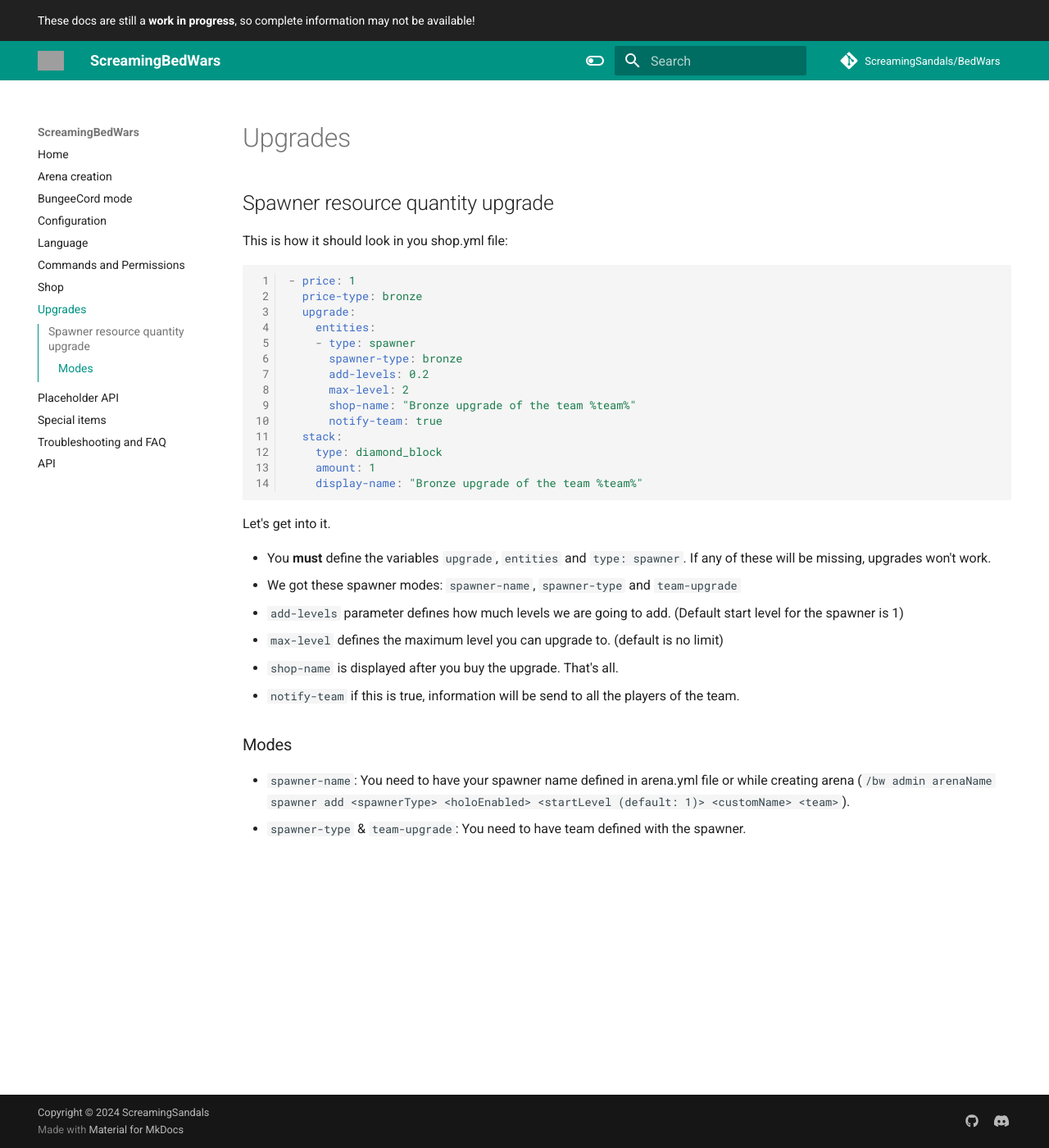
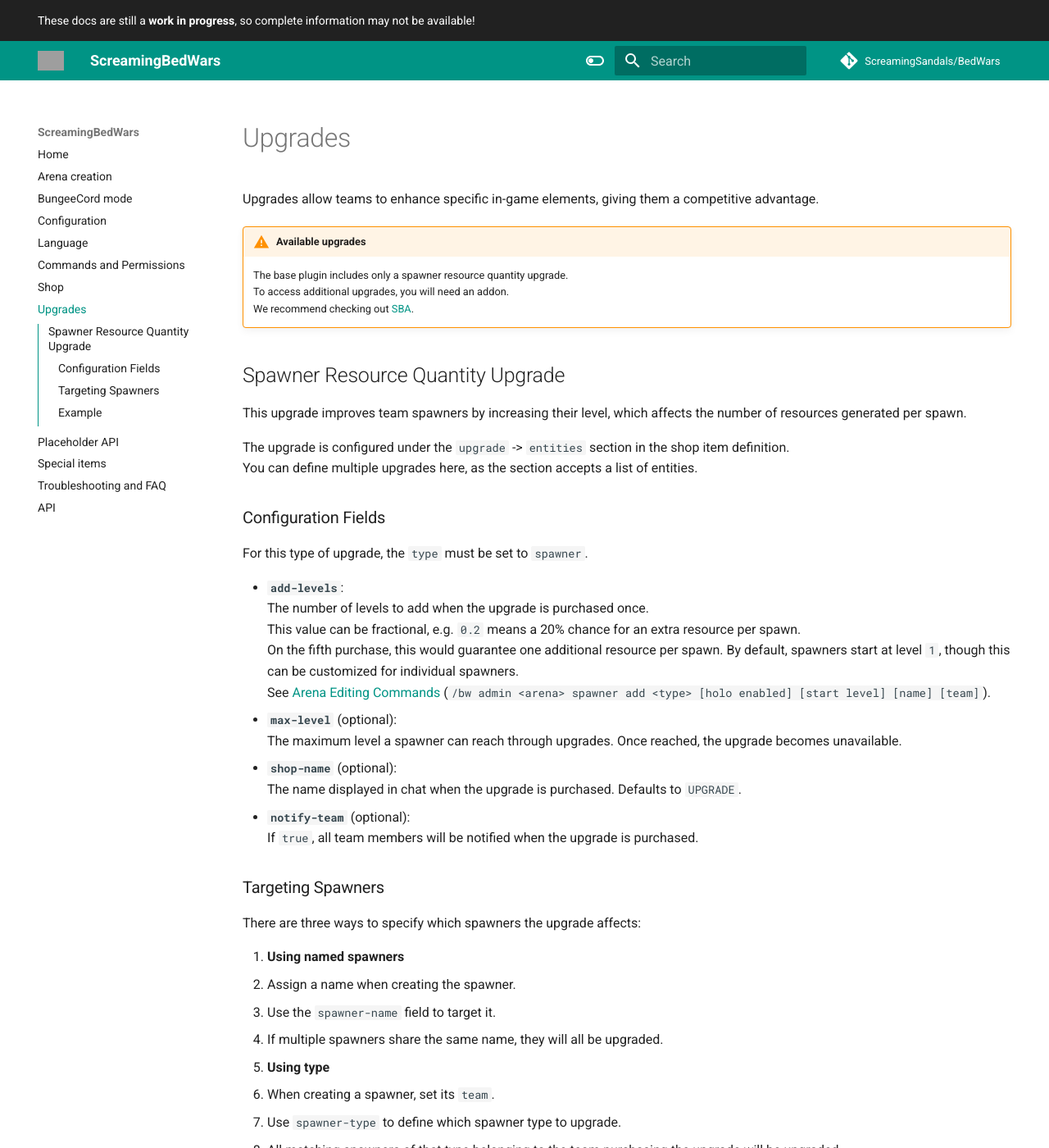
Before and after one commit to ScreamingSandals/BedWars, an MkDocs documentation site: the page built from docs/upgrades.md, in a window 1280 px wide and 1400 px high. Shown: the whole window at 82% size. Built offline with MkDocs 1.6.1 and Material for MkDocs 9.7.7, drawn with Linux system fonts in a browser that asks for light colours; comment, search, counter and statistics services are not loaded; the version menu is left out; some of the changed text lies outside the part shown; grey boxes are pictures that could not be loaded.

Commit message:
docs: upgrades

````diff
--- a/docs/upgrades.md
+++ b/docs/upgrades.md
@@ -1,7 +1,59 @@
 # Upgrades
 
-## Spawner resource quantity upgrade
-This is how it should look in you shop.yml file:
+Upgrades allow teams to enhance specific in-game elements, giving them a competitive advantage.
+
+!!! warning "Available upgrades"
+
+    The base plugin includes only a spawner resource quantity upgrade.
+    To access additional upgrades, you will need an addon.
+    We recommend checking out [SBA](https://www.spigotmc.org/resources/sba-screaming-bedwars-addon-1-8-8-1-20-1.99149/).
+
+
+## Spawner Resource Quantity Upgrade
+
+This upgrade improves team spawners by increasing their level, which affects the number of resources generated per spawn.
+
+The upgrade is configured under the `upgrade` -> `entities` section in the shop item definition.
+You can define multiple upgrades here, as the section accepts a list of entities.
+
+### Configuration Fields
+
+For this type of upgrade, the `type` must be set to `spawner`.
+
+* **`add-levels`**:
+  The number of levels to add when the upgrade is purchased once.
+  This value can be fractional, e.g. `0.2` means a 20% chance for an extra resource per spawn.
+  On the fifth purchase, this would guarantee one additional resource per spawn.
+  By default, spawners start at level `1`, though this can be customized for individual spawners.
+  See [Arena Editing Commands](commands.md#arena-editing) (`/bw admin <arena> spawner add <type> [holo enabled] [start level] [name] [team]`).
+* **`max-level`** (optional):
+  The maximum level a spawner can reach through upgrades. Once reached, the upgrade becomes unavailable.
+* **`shop-name`** (optional):
+  The name displayed in chat when the upgrade is purchased. Defaults to `UPGRADE`.
+* **`notify-team`** (optional):
+  If `true`, all team members will be notified when the upgrade is purchased.
+
+
+### Targeting Spawners
+
+There are three ways to specify which spawners the upgrade affects:
+
+1. **Using named spawners**
+   * Assign a name when creating the spawner.
+   * Use the `spawner-name` field to target it.
+   * If multiple spawners share the same name, they will all be upgraded.
+2. **Using type**
+   * When creating a spawner, set its `team`.
+   * Use `spawner-type` to define which spawner type to upgrade.
+   * All matching spawners of that type belonging to the team purchasing the upgrade will be upgraded.
+3. **Using all linked spawners**
+   * Link the spawners as in the previous mode.
+   * Set `team-upgrade` to `true`.
+   * All team-linked spawners will be upgraded, regardless of name or type.
+
+### Example
+
+Below is an example of how this upgrade might be defined in your shop configuration:
 
 ```yaml
 - price: 1
@@ -19,18 +71,3 @@ This is how it should look in you shop.yml file:
     amount: 1
     display-name: "Bronze upgrade of the team %team%"
 ```
-
-Let's get into it.
-
-* You **must** define the variables `upgrade`, `entities` and `type: spawner`. If any of these will be missing, upgrades won't work.
-* We got these spawner modes: `spawner-name`, `spawner-type` and `team-upgrade`
-* `add-levels` parameter defines how much levels we are going to add. (Default start level for the spawner is 1)
-* `max-level` defines the maximum level you can upgrade to. (default is no limit)
-* `shop-name` is displayed after you buy the upgrade. That's all.
-* `notify-team` if this is true, information will be send to all the players of the team.
-
-
-### Modes
-
-* `spawner-name`: You need to have your spawner name defined in arena.yml file or while creating arena (`/bw admin arenaName spawner add <spawnerType> <holoEnabled> <startLevel (default: 1)> <customName> <team>`).
-* `spawner-type` & `team-upgrade`: You need to have team defined with the spawner.
````
Also changed, not shown: docs/commands.md (+1 -1 lines).
